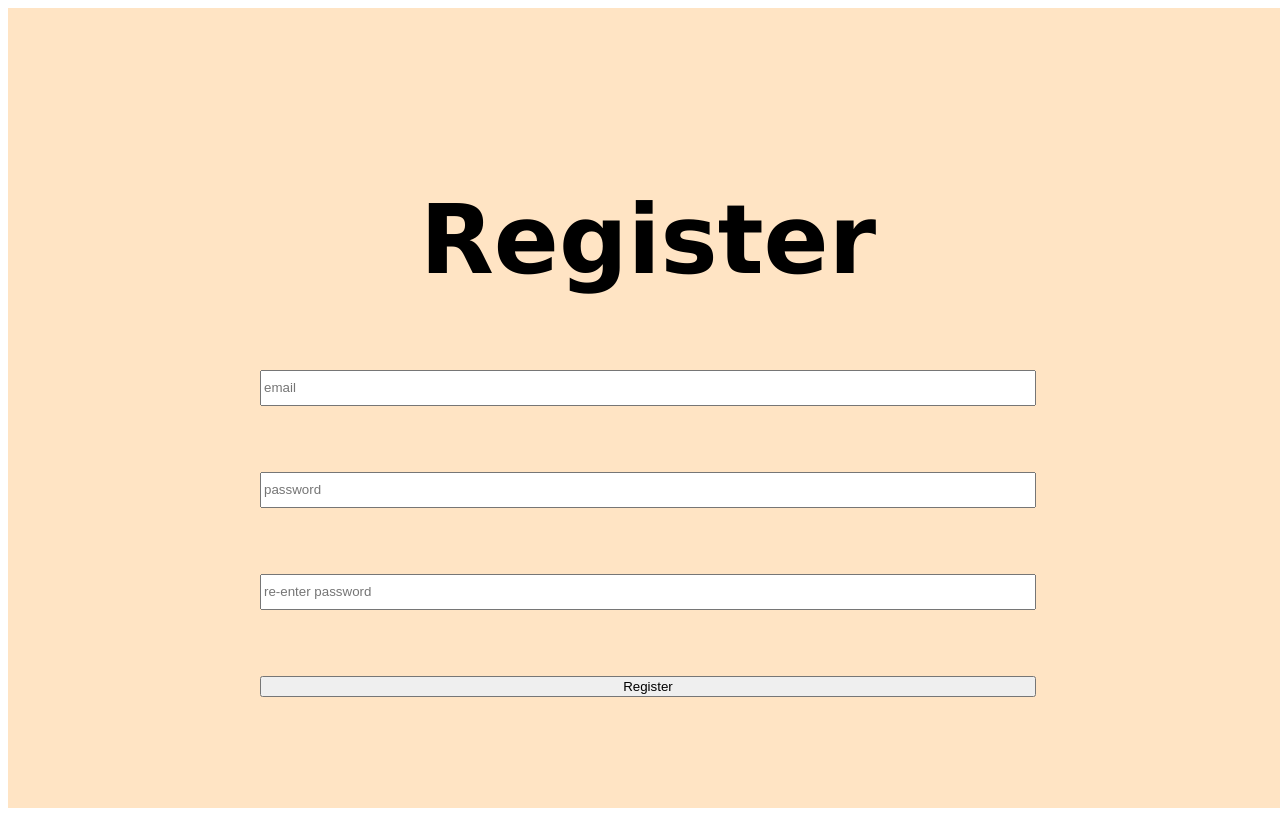
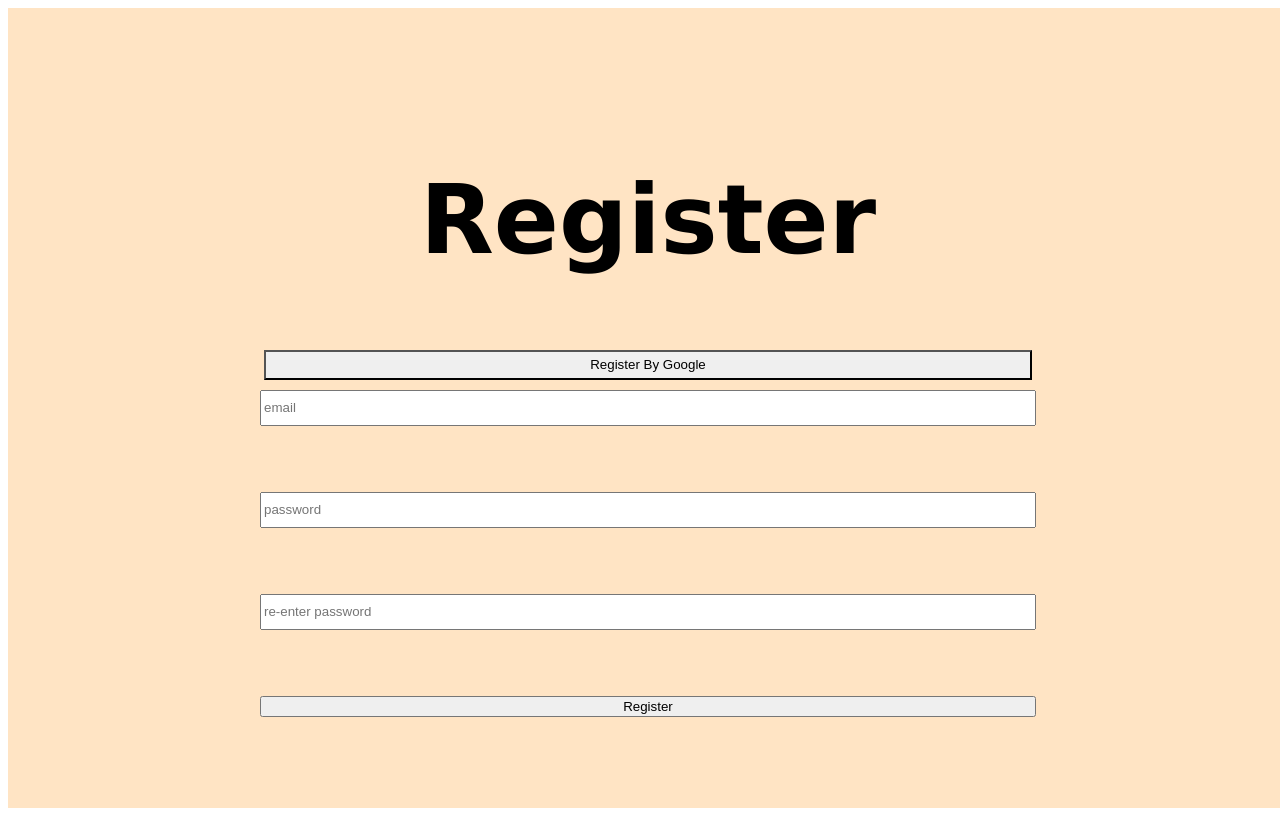
Before and after one commit to Rance181/CS-Assignment, a Vue app: page /register in a window 1280 px wide. Built offline with nearby package versions, Linux system fonts and the light colour scheme.

Commit message:
Finished with changing pages

```diff
--- a/src/components/Poster.vue
+++ b/src/components/Poster.vue
@@ -3,9 +3,13 @@
 import axios from "axios";
 import { ref } from "vue";
 import { useStore } from "../store/index.js";
+import { totalPages } from "../store/index.js";
 import Modal from "../components/Modal.vue";
 
 const store = useStore();
+var totalpgs = ref(5) ;
+var pagenumber = ref(1);
+
 const genre = ref(28);
 const qu = ref("");
 const showModal = ref(false);
@@ -26,16 +30,25 @@ const getGenres = async () => {
   console.log(store.movies)
 }
 
-const getSearch = async () => {
-  await store.searchMovies(qu.value);
+const getSearch = async (p) => {
+  await store.searchMovies(qu.value, p);
   console.log(store.movies)
+  console.log(totalpgs.value, pagenumber.value)
+}
+
+const changingpage = (direction) => {
+  pagenumber.value += direction;
+
+  getSearch(pagenumber.value)
 }
 </script>
 
 <template>
-  <input type="text" id="query" v-model="qu"/><button @click="getSearch()">Search</button>
+  <input type="text" id="query" v-model="qu"/><button @click="getSearch(1)">Search</button>
+  <button v-show="pagenumber > 1" @click="changingpage(-1)">Prev</button>
+  <button v-show="pagenumber < totalpgs" @click="changingpage(1)">Next</button>
 
-  <select v-model="genre" @change="getGenres()">
+  <select id="selector" v-model="genre" @change="getGenres()">
       <option value="28">Action</option>
       <option value="12">Family</option>
       <option value="16">Science Fiction</option>
@@ -82,4 +95,8 @@ const getSearch = async () => {
   width: 16vw;
   height: auto;
 }
+
+#selector {
+  float:right;
+}
 </style>
--- a/src/store/index.js
+++ b/src/store/index.js
@@ -1,13 +1,14 @@
 import { defineStore } from "pinia";
 import axios from "axios";
 import { ref } from "vue";
+
+export var totalPages = ref(0);
 
 export const useStore = defineStore("store", {
   state: () => {
     return {
       movies: [],
       cart: new Map(),
-
     };
   },
   actions: {
@@ -32,15 +33,18 @@ export const useStore = defineStore("store", {
         };
       });
     },
-    async searchMovies(que) {
+    async searchMovies(que, pg) {
       let data = (
         await axios.get("https://api.themoviedb.org/3/search/movie", {
           params: {
             api_key: "ad891932e4907c23fc8a99002a4b5d3f",
             query: que,
+            page: pg
           },
         })
       ).data.results;
+
+      totalPages.value = data.total_pages;
 
       this.movies = data.map((movie) => {
         return {
--- a/src/views/Login.vue
+++ b/src/views/Login.vue
@@ -4,8 +4,18 @@ import { ref } from "vue";
 import { useRouter } from "vue-router";
 import { useStore } from "../store/index.js";
 import { auth } from '../firebase/index.js';
-import { signInWithEmailAndPassword } from 'firebase/auth';
-import { loge } from '../store/index.js';
+import { createUserWithEmailAndPassword,
+        GoogleAuthProvider,
+        signInWithPopup,
+} from "firebase/auth";
+
+
+const registerUserByGoogle = async () => {
+  const provider = new GoogleAuthProvider();
+  const user = await signInWithPopup(auth, provider);
+  router.push("./account")
+  console.log(user);
+};
 
 
 const store = useStore();
@@ -38,6 +48,7 @@ const login = async () => {
 <template>
   <div class="login-container">
     <h1>Login</h1>
+    <button id="registergoogle" @click="registerUserByGoogle">login By Google</button>
     <form @submit.prevent="login()">
       <input type="text" class="userLog" placeholder="Useremail" v-model="email" />
       <input type="password" class="userLog" placeholder="Password" v-model="password" />
@@ -75,6 +86,17 @@ const login = async () => {
   right:auto;
 }
 
+#registergoogle{
+  margin-top:10px;
+  left:auto;
+  right:auto;
+
+  width:60vw;
+  height:30px;
+
+  border-color:black;
+}
+
 form {
   display: flex;
   flex-direction: column;
--- a/src/views/Register.vue
+++ b/src/views/Register.vue
@@ -3,7 +3,10 @@ import { ref } from "vue";
 import { useRouter } from "vue-router";
 import { useStore } from "../store/index.js";
 import { auth } from "../firebase/index.js";
-import { createUserWithEmailAndPassword } from "firebase/auth";
+import { createUserWithEmailAndPassword,
+        GoogleAuthProvider,
+        signInWithPopup,
+} from "firebase/auth";
 
 const email = ref("");
 const password1 = ref("");
@@ -20,15 +23,21 @@ const registerUser = async () => {
     await createUserWithEmailAndPassword(auth, email.value, password1.value);
     router.push("./account")
   }
-
-
 };
 
+const registerUserByGoogle = async () => {
+  const provider = new GoogleAuthProvider();
+  const user = await signInWithPopup(auth, provider);
+  router.push("./account")
+  console.log(user);
+};
 </script>
 
 <template>
   <div class="register-container">
     <h1>Register</h1>
+    <button id="registergoogle" @click="registerUserByGoogle">Register By Google</button>
+
     <form @submit.prevent="registerUser()">
       <input v-model="email" type="email" placeholder="email" class="userLog" /> <br />
       <input v-model="password1" type="password" placeholder="password" class="userLog" /> <br />
@@ -57,6 +66,17 @@ const registerUser = async () => {
   margin-top:10px;
 }
 
+#registergoogle{
+  margin-top:10px;
+  left:auto;
+  right:auto;
+
+  width:60vw;
+  height:30px;
+
+  border-color:black;
+
+}
 #submitbutton {
   margin-top:10px;
   left:auto;
```
